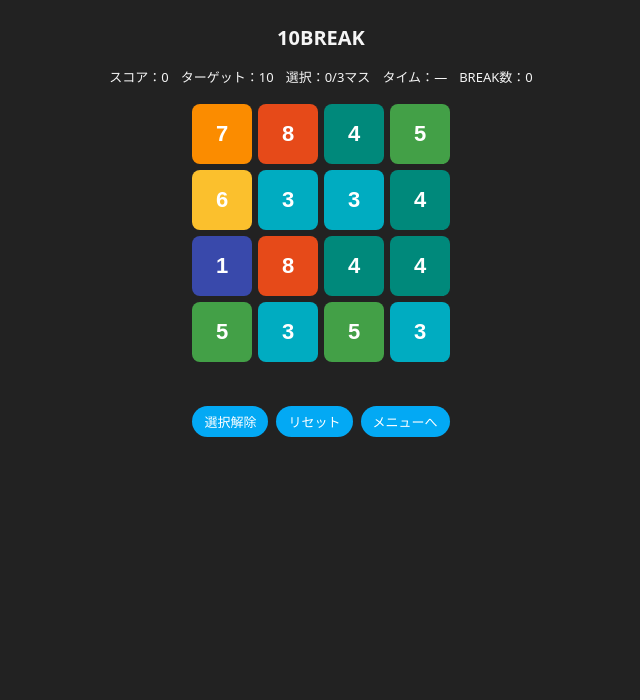
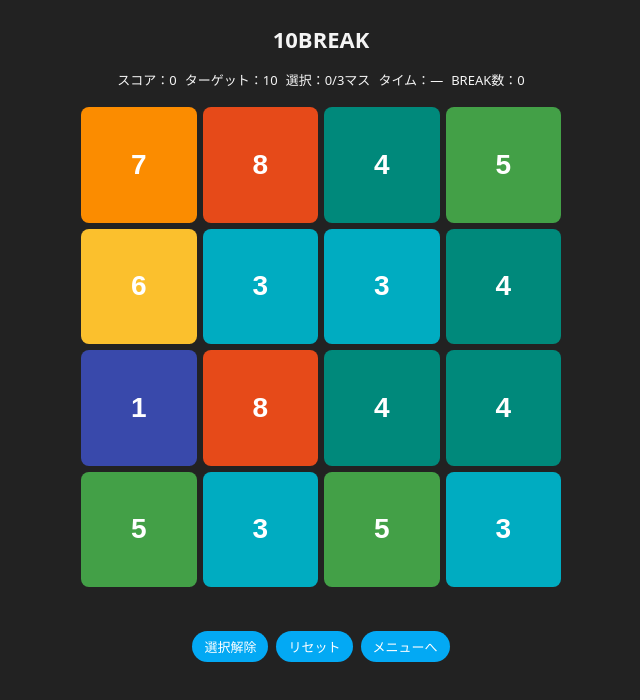
Before and after one commit to borderSABA/10BREAK, a plain HTML site: page index.html in a window 1280 px wide. Both pictures are taken after a click on the button "エンドレス". Shown: the whole page, without its empty margins (319-959 px from the left). Drawn offline with Linux system fonts and the light colour scheme.

Commit message:
Add files via upload

```diff
--- a/index.html
+++ b/index.html
@@ -2,6 +2,8 @@
 <html lang="ja">
 <head>
   <meta charset="UTF-8" />
+  <!-- ★ スマホ用のviewportを追加 ★ -->
+  <meta name="viewport" content="width=device-width, initial-scale=1" />
   <title>10BREAK</title>
   <style>
     body {
@@ -18,27 +20,26 @@
     }
 
     h1 {
-      font-size: 20px;
+      font-size: clamp(18px, 5vw, 22px);
       margin: 8px 0 4px;
     }
 
     /* メニュー */
 
     #menu {
-      margin-top: 24px;
+      margin-top: 16px;
       display: flex;
       flex-direction: column;
       align-items: center;
-      gap: 16px;
+      gap: 12px;
     }
 
-    /* ★ モードボタンを2×2の均等グリッドに変更 ★ */
+    /* 4ボタンを2×2の均等グリッドで配置 */
     #mode-buttons {
       display: grid;
       grid-template-columns: repeat(2, 1fr);
       gap: 10px;
-      width: 320px;       /* 全体幅を固定して均等配置 */
-      max-width: 90vw;
+      width: min(90vw, 320px);
     }
 
     .menu-btn {
@@ -50,7 +51,7 @@
       font-size: 13px;
       cursor: pointer;
       text-align: center;
-      width: 100%;        /* グリッドセルいっぱいに広げる */
+      width: 100%;
       box-sizing: border-box;
     }
 
@@ -79,32 +80,35 @@
 
     #game-container {
       margin-top: 12px;
-      display: none; /* 初期は非表示。ゲーム開始時に flex にする */
+      display: none;
       flex-direction: column;
       align-items: center;
       gap: 10px;
-      position: relative; /* BREAKラベル用 */
+      position: relative;
     }
 
+    /* ★ 画面幅に合わせて盤面サイズを自動調整 ★ */
     #board {
       display: grid;
-      grid-template-columns: repeat(4, 60px);
-      grid-template-rows: repeat(4, 60px);
+      grid-template-columns: repeat(4, 1fr);
       gap: 6px;
       margin-top: 8px;
+      width: min(94vw, 480px);
+      max-width: 480px;
     }
 
     .cell {
-      width: 60px;
-      height: 60px;
+      width: 100%;
+      aspect-ratio: 1 / 1;         /* 正方形にする */
       border-radius: 8px;
       border: none;
-      font-size: 22px;
+      font-size: clamp(18px, 6vw, 28px); /* 画面に合わせて数字も拡大 */
       font-weight: bold;
       cursor: pointer;
       background: #444;
       color: #fff;
-      transition: transform 0.08s ease, box-shadow 0.08s ease, background 0.1s, opacity 0.1s, filter 0.1s;
+      transition: transform 0.08s ease, box-shadow 0.08s ease,
+                  background 0.1s, opacity 0.1s, filter 0.1s;
     }
 
     /* 数字別カラー（モノクロ時は付けない） */
@@ -138,40 +142,25 @@
     }
 
     @keyframes popOut {
-      0% {
-        transform: scale(1);
-        opacity: 1;
-      }
-      50% {
-        transform: scale(1.15);
-        opacity: 1;
-      }
-      100% {
-        transform: scale(0.1);
-        opacity: 0;
-      }
+      0% { transform: scale(1);   opacity: 1; }
+      50%{ transform: scale(1.15);opacity: 1; }
+      100%{transform: scale(0.1); opacity: 0; }
     }
 
-    /* 落下アニメーション（背景は変えない） */
+    /* 落下アニメーション */
     .cell.falling {
       animation: fallDown 0.18s ease-out;
     }
 
     @keyframes fallDown {
-      0% {
-        transform: translateY(-20px);
-        opacity: 0;
-      }
-      100% {
-        transform: translateY(0);
-        opacity: 1;
-      }
+      0% { transform: translateY(-20px); opacity: 0; }
+      100%{ transform: translateY(0);    opacity: 1; }
     }
 
     #info {
       display: flex;
-      gap: 12px;
-      font-size: 13px;
+      gap: 8px;
+      font-size: clamp(11px, 3.2vw, 13px);
       flex-wrap: wrap;
       justify-content: center;
     }
@@ -179,6 +168,7 @@
     #status {
       font-size: 14px;
       min-height: 18px;
+      text-align: center;
     }
 
     #controls {
@@ -228,22 +218,10 @@
     }
 
     @keyframes breakFade {
-      0% {
-        opacity: 0;
-        transform: translateX(-50%) scale(0.4);
-      }
-      20% {
-        opacity: 1;
-        transform: translateX(-50%) scale(1.1);
-      }
-      70% {
-        opacity: 1;
-        transform: translateX(-50%) scale(1.0);
-      }
-      100% {
-        opacity: 0;
-        transform: translateX(-50%) scale(1.4);
-      }
+      0%   { opacity: 0; transform: translateX(-50%) scale(0.4); }
+      20%  { opacity: 1; transform: translateX(-50%) scale(1.1); }
+      70%  { opacity: 1; transform: translateX(-50%) scale(1.0); }
+      100% { opacity: 0; transform: translateX(-50%) scale(1.4); }
     }
   </style>
 </head>
@@ -297,33 +275,29 @@
     const TARGET = 10;
     const MAX_SELECT = 3;
 
-    /** @type {(number|null)[][]} */
     let board = [];
-    /** @type {{row:number,col:number}[]} */
     let selectedCells = [];
-    /** @type {{row:number,col:number}[]} */
     let clearingCells = [];
-    /** @type {{row:number,col:number}[]} */
     let fallingCells = [];
 
     let score = 0;
     let gameOver = false;
     let animating = false;
-    let currentBreakChain = 0;  // 今の連鎖数
-    let totalBreakCount = 0;    // 通算BREAK回数
+    let currentBreakChain = 0;
+    let totalBreakCount = 0;
 
     // 'endless' | 'score1000' | 'time60' | 'break10'
     let gameMode = null;
     let useColor = true;
 
-    let timeLeft = 0;     // time60用
-    let timeElapsed = 0;  // score1000 / break10用（経過秒）
+    let timeLeft = 0;
+    let timeElapsed = 0;
     let timerId = null;
 
-    let inputEnabled = false;  // BREAK→START演出が終わるまで false
+    let inputEnabled = false;
 
     function randValue() {
-      return Math.floor(Math.random() * 9) + 1; // 1〜9
+      return Math.floor(Math.random() * 9) + 1;
     }
 
     function createEmptyBoard() {
@@ -349,13 +323,11 @@
         }
       }
       const n = values.length;
-      // 2つ組み合わせ
       for (let i = 0; i < n; i++) {
         for (let j = i + 1; j < n; j++) {
           if (values[i] + values[j] === TARGET) return true;
         }
       }
-      // 3つ組み合わせ
       for (let i = 0; i < n; i++) {
         for (let j = i + 1; j < n; j++) {
           for (let k = j + 1; k < n; k++) {
@@ -368,33 +340,24 @@
 
     function findLineClearPositions() {
       const posSet = new Set();
-
-      // 横4
       for (let r = 0; r < ROWS; r++) {
         const v0 = board[r][0];
-        if (
-          v0 != null &&
-          board[r][1] === v0 &&
-          board[r][2] === v0 &&
-          board[r][3] === v0
-        ) {
+        if (v0 != null &&
+            board[r][1] === v0 &&
+            board[r][2] === v0 &&
+            board[r][3] === v0) {
           for (let c = 0; c < COLS; c++) posSet.add(`${r},${c}`);
         }
       }
-
-      // 縦4
       for (let c = 0; c < COLS; c++) {
         const v0 = board[0][c];
-        if (
-          v0 != null &&
-          board[1][c] === v0 &&
-          board[2][c] === v0 &&
-          board[3][c] === v0
-        ) {
+        if (v0 != null &&
+            board[1][c] === v0 &&
+            board[2][c] === v0 &&
+            board[3][c] === v0) {
           for (let r = 0; r < ROWS; r++) posSet.add(`${r},${c}`);
         }
       }
-
       return Array.from(posSet).map(key => {
         const [r, c] = key.split(',').map(Number);
         return { row: r, col: c };
@@ -737,8 +700,7 @@
       initBoard();
       setupTimer();
       document.getElementById('menu').style.display = 'none';
-      const gc = document.getElementById('game-container');
-      gc.style.display = 'flex';
+      document.getElementById('game-container').style.display = 'flex';
       renderBoard();
       playStartSequence();
     }
```
